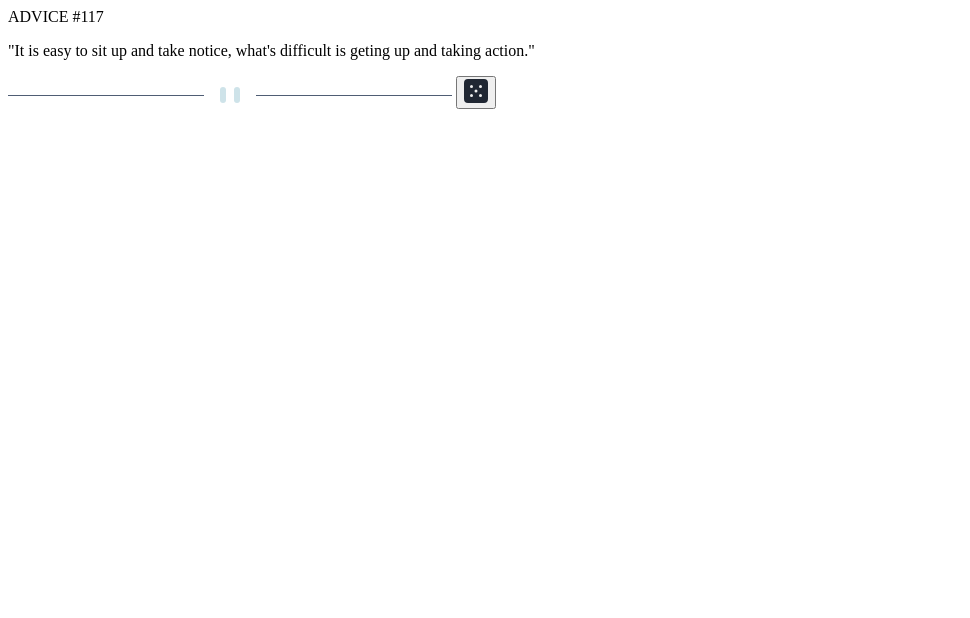
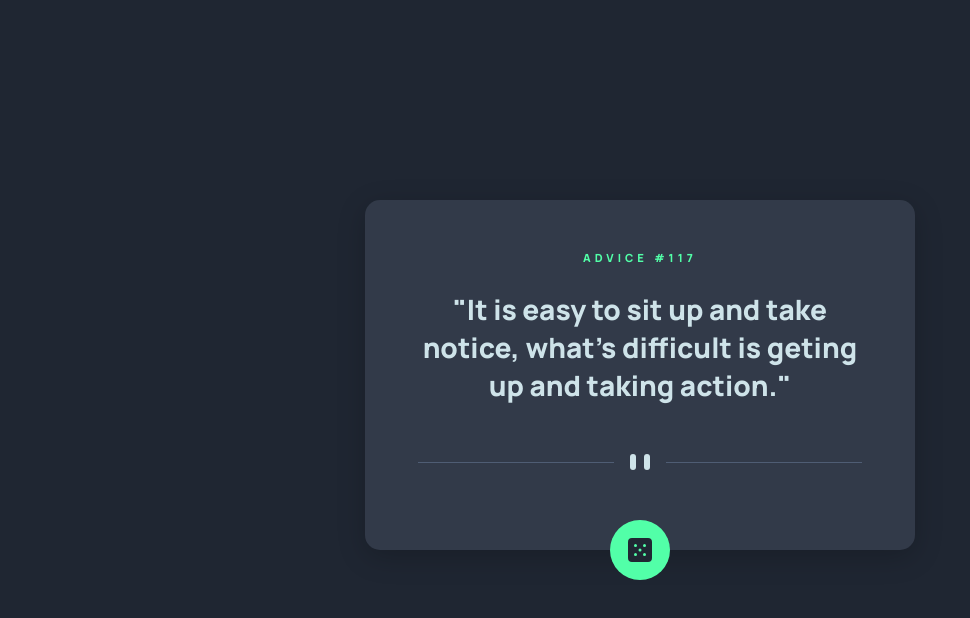
Before and after one commit to jovan-stojkovic/advice-generator-app-main, a plain HTML site: page index.html in a window 1280 px wide. Shown: the whole page, without its empty margins (0-970 px from the left). Drawn offline with Linux system fonts and the light colour scheme.

Commit message:
Finished CSS

```diff
--- a/index.html
+++ b/index.html
@@ -1,25 +1,33 @@
 <!DOCTYPE html>
 <html lang="en">
-<head>
-  <meta charset="UTF-8">
-  <meta name="viewport" content="width=device-width, initial-scale=1.0"> <!-- displays site properly based on user's device -->
-  <script defer src="app.js"></script>
-  <link rel="stylesheet" href="style.css">
-  <link rel="icon" type="image/png" sizes="32x32" href="./images/favicon-32x32.png">
+  <head>
+    <meta charset="UTF-8" />
+    <meta name="viewport" content="width=device-width, initial-scale=1.0" />
+    <!-- displays site properly based on user's device -->
+    <script defer src="app.js"></script>
+    <link rel="stylesheet" href="style.css" />
+    <link
+      rel="icon"
+      type="image/png"
+      sizes="32x32"
+      href="./images/favicon-32x32.png"
+    />
+    <title>Advice generator app</title>
+  </head>
 
-  <title>Advice generator app</title>
+  <body>
+    <div class="container">
+      <p class="advice-id">ADVICE #117</p>
 
-</head>
-<body>
+      <p class="advice">
+        "It is easy to sit up and take notice, what's difficult is geting up and
+        taking action."
+      </p>
+      <img src="images/pattern-divider-desktop.svg" alt="" />
+      <button>
+        <img src="images/icon-dice.svg" alt="" />
+      </button>
+    </div>
+  </body>
 
-  ADVICE #117
-
-  <p class="genereted-advice">
-    "It is easy to sit up and take notice, what's difficult is geting up and taking action."
-  </p>
-  <img src="images/pattern-divider-desktop.svg" alt="">
-  <button>
-    <img src="images/icon-dice.svg" alt="">
-  </button>
-</body>
 </html>
--- a/style.css
+++ b/style.css
@@ -0,0 +1,69 @@
+@import url("https://fonts.googleapis.com/css2?family=Manrope:wght@800&display=swap");
+
+/*
+- Font size (quote): 28px */
+
+* {
+    box-sizing: border-box;
+    padding: 0;
+    margin: 0;
+}
+
+:root {
+  --Light-Cyan: hsl(193, 38%, 86%);
+  --Neon-Green: rgb(82, 255, 168);
+  --Grayish-Blue: hsl(217, 19%, 38%);
+  --Dark-Grayish-Blue: hsl(217, 19%, 24%);
+  --Dark-Blue: hsl(218, 23%, 16%);
+}
+
+html {
+    background-color: var(--Dark-Blue);
+    font-family: "Manrope", sans-serif;
+}
+
+.container {
+    width: 550px;
+    height: 350px;
+    margin: 200px auto;
+    padding: 50px;
+    background-color: var(--Dark-Grayish-Blue);
+    display: flex;
+    flex-direction: column;
+    align-items: center;
+    border-radius: 15px;
+    box-shadow: rgba(0, 0, 0, 0.2) 0px 7px 29px 0px;
+    position: relative;
+}
+
+p.advice-id {
+    color: var(--Neon-Green);
+    font-size: 0.7rem;
+    letter-spacing: 4px;
+    margin-bottom: 25px;
+}
+
+p.advice {
+    font-size: 28px;
+    text-align: center;
+    color: var(--Light-Cyan);
+    margin-bottom: 50px;
+}
+
+button {
+    position: absolute;
+    height: 60px;
+    width: 60px;
+    display: flex;
+    justify-content: center;
+    align-items: center;
+    border: none;
+    background-color: var(--Neon-Green);
+    border-radius: 50px;
+    bottom: -30px;
+}
+
+button:hover {
+    box-shadow: rgba(82, 255, 169, 0.811) 0px -3px 40px 0px;
+    cursor: pointer;
+}
```
